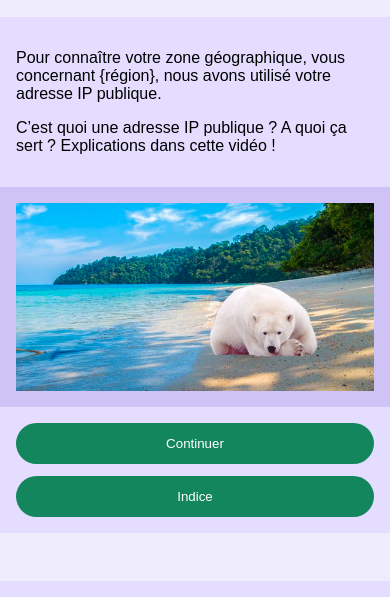
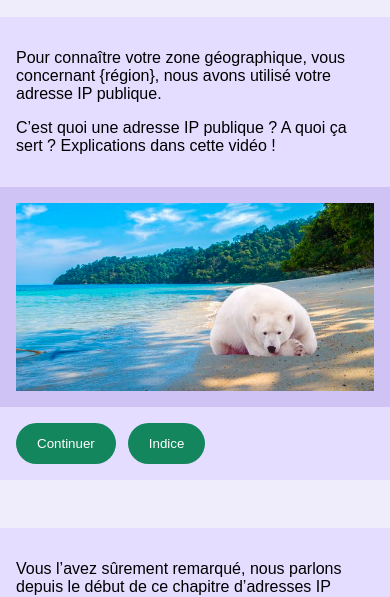
Before and after one commit to 1024pix/modulix-experimentations, a plain HTML site: page index.html in a window 390 px wide. Shown: the part 195-792 px from the top of the page. Drawn offline with Linux system fonts and the light colour scheme.

Commit message:
remove breakpoint 768 from buttons

```diff
--- a/styles.css
+++ b/styles.css
@@ -71,12 +71,6 @@ body {
   gap: 12px;
 }
 
-.grain .content__footer .button {
-  flex-grow: 1;
-  flex-basis: calc((768px / 2) - (2 * 1rem) - 12px);
-  /* min-width: 140px; */
-}
-
 .button {
   padding: 12px 20px;
   border: 1px solid transparent;
```
